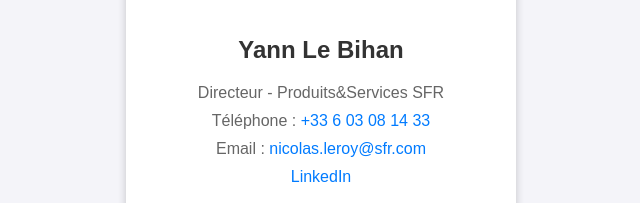
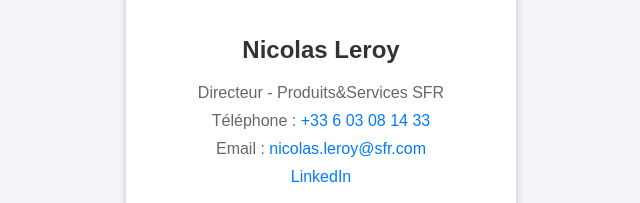
Before and after one commit to directorycartedevisite/NLEROY, a plain HTML site: page index.html in a window 1280 px wide. Shown: the part 328-531 px from the top of the page, 319-959 px from the left. Drawn offline with Linux system fonts and the light colour scheme.

Commit message:
Update index.html

```diff
--- a/index.html
+++ b/index.html
@@ -70,7 +70,7 @@
         <!-- Photo de profil -->
         <img src="ldapPhoto.jpeg" alt="Photo de profil" class="profile-pic">
         <!-- Informations personnelles -->
-        <h2>Yann Le Bihan</h2>
+        <h2>Nicolas Leroy</h2>
         <p>Directeur - Produits&Services SFR</p>
         <!-- Contact -->
         <p>Téléphone : <a href="tel:+33603081433">+33 6 03 08 14 33</a></p>
```
